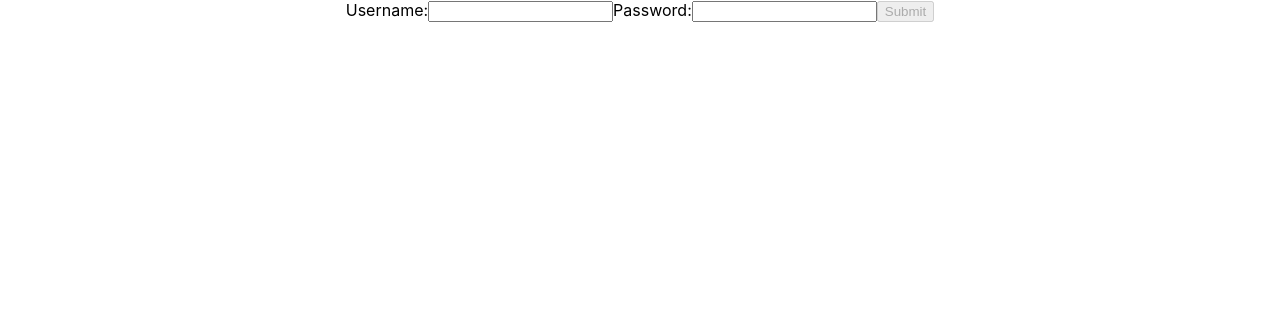
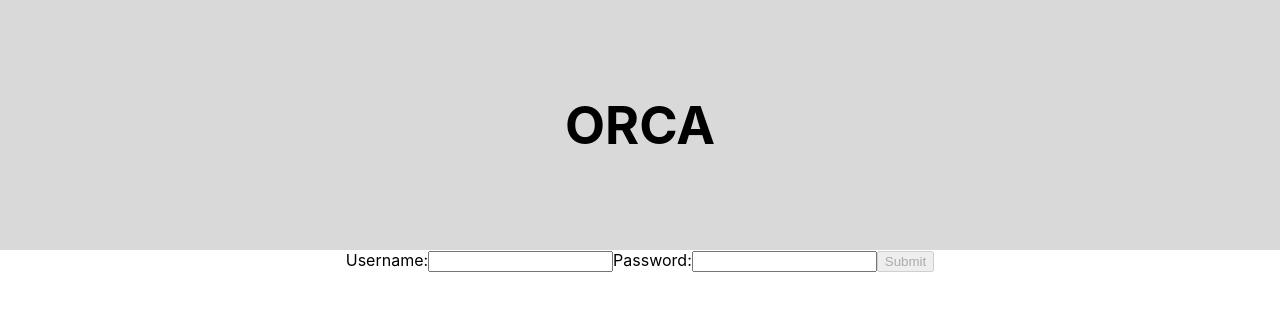
Before and after one commit to nairnairnair/orcas, a React (Create React App) app: page / in a window 1280 px wide. Shown: the top 310 px of the page. Built offline with nearby package versions, Linux system fonts and the light colour scheme.

Commit message:
add header

```diff
--- a/src/App/App.css
+++ b/src/App/App.css
@@ -14,14 +14,14 @@
 }
 
 .App-header {
-  background-color: #282c34;
-  min-height: 100vh;
+  background-color: #d9d9d9;
+  min-height: 250px;
   display: flex;
   flex-direction: column;
   align-items: center;
   justify-content: center;
   font-size: calc(10px + 2vmin);
-  color: white;
+  color: black;
 }
 
 .App-link {
--- a/src/App/App.js
+++ b/src/App/App.js
@@ -1,20 +1,22 @@
-import './App.css';
-import { Routes, Route } from "react-router-dom"
-import Home from "../Home/Home"
-import Form from "../Form/Form"
-import Graphs from "../Graphs/Graphs"
-import AdminHomepage from "../AdminHomepage/AdminHomepage"
-import ReportEditor from "../ReportEditor/ReportEditor"
+import "./App.css";
+import { Routes, Route } from "react-router-dom";
+import Home from "../Home/Home";
+import Form from "../Form/Form";
+import Graphs from "../Graphs/Graphs";
+import AdminHomepage from "../AdminHomepage/AdminHomepage";
+import ReportEditor from "../ReportEditor/ReportEditor";
+import Header from "../Header/Header.js";
 
 function App() {
   return (
     <div className="App">
+      <Header />
       <Routes>
-        <Route path="/" element={ <Home/> } />
-        <Route path="/form" element={ <Form/> } />
-        <Route path="/graphs" element={ <Graphs/> } />
-        <Route path="/adminhomepage" element={ <AdminHomepage/> } />
-        <Route path="/reporteditor" element={ <ReportEditor/> } />
+        <Route path="/" element={<Home />} />
+        <Route path="/form" element={<Form />} />
+        <Route path="/graphs" element={<Graphs />} />
+        <Route path="/adminhomepage" element={<AdminHomepage />} />
+        <Route path="/reporteditor" element={<ReportEditor />} />
       </Routes>
     </div>
   );
--- /dev/null
+++ b/src/Header/Header.js
@@ -0,0 +1,11 @@
+import React, { useState } from "react";
+
+const Header = () => {
+  return (
+    <div className="App-header">
+      <h1>ORCA</h1>
+    </div>
+  );
+};
+
+export default Header;
```
Also changed, not shown: src/Home/Home.js (+13 -8 lines), 1 other file (tests, documents, lock files or other folders).
